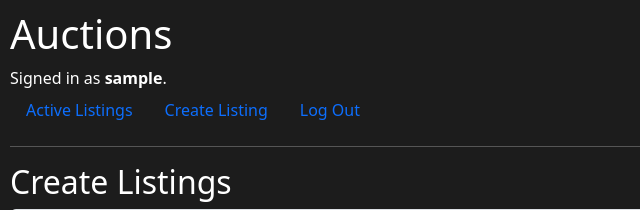
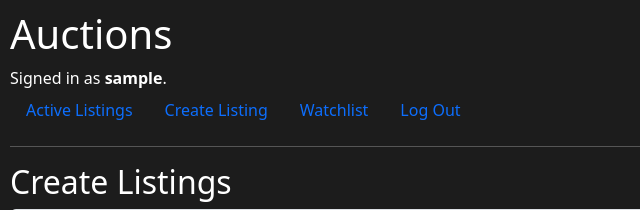
Before and after one commit to GabrielMensi/cs50web-commerce, a Django app: page /create in a window 1280 px wide. Shown: the top 210 px of the page, without its empty margins (0-640 px from the left). Run offline with Django 3.2, Linux system fonts and the light colour scheme; the visitor is signed in with stand-in values (Sample User, id 1); data that the repository does not hold is empty.

Commit message:
feat: Add watchlist link to navigation bar

```diff
--- a/auctions/templates/auctions/layout.html
+++ b/auctions/templates/auctions/layout.html
@@ -25,6 +25,9 @@
                     <a class="nav-link" href="{% url 'create_listing' %}">Create Listing</a>
                 </li>
                 <li class="nav-item">
+                    <a class="nav-link" href="{% url 'watchlist' %}">Watchlist</a>
+                </li>
+                <li class="nav-item">
                     <a class="nav-link" href="{% url 'logout' %}">Log Out</a>
                 </li>
             {% else %}
```
